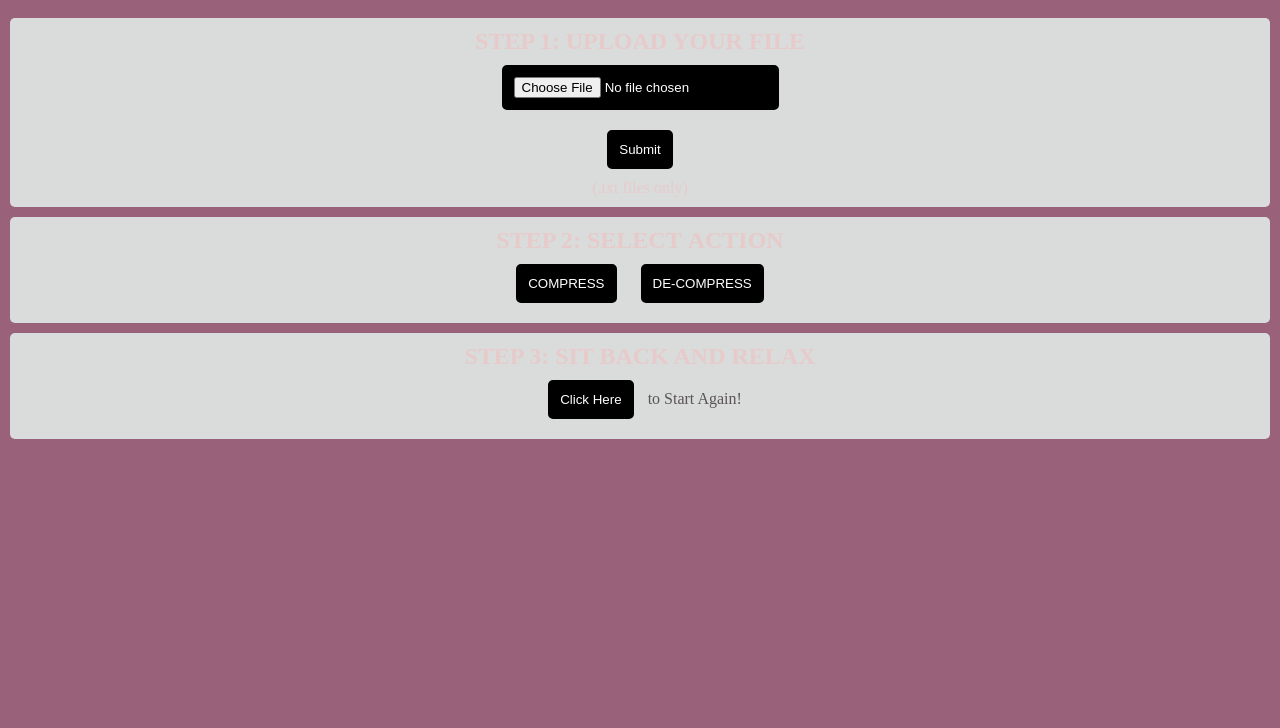
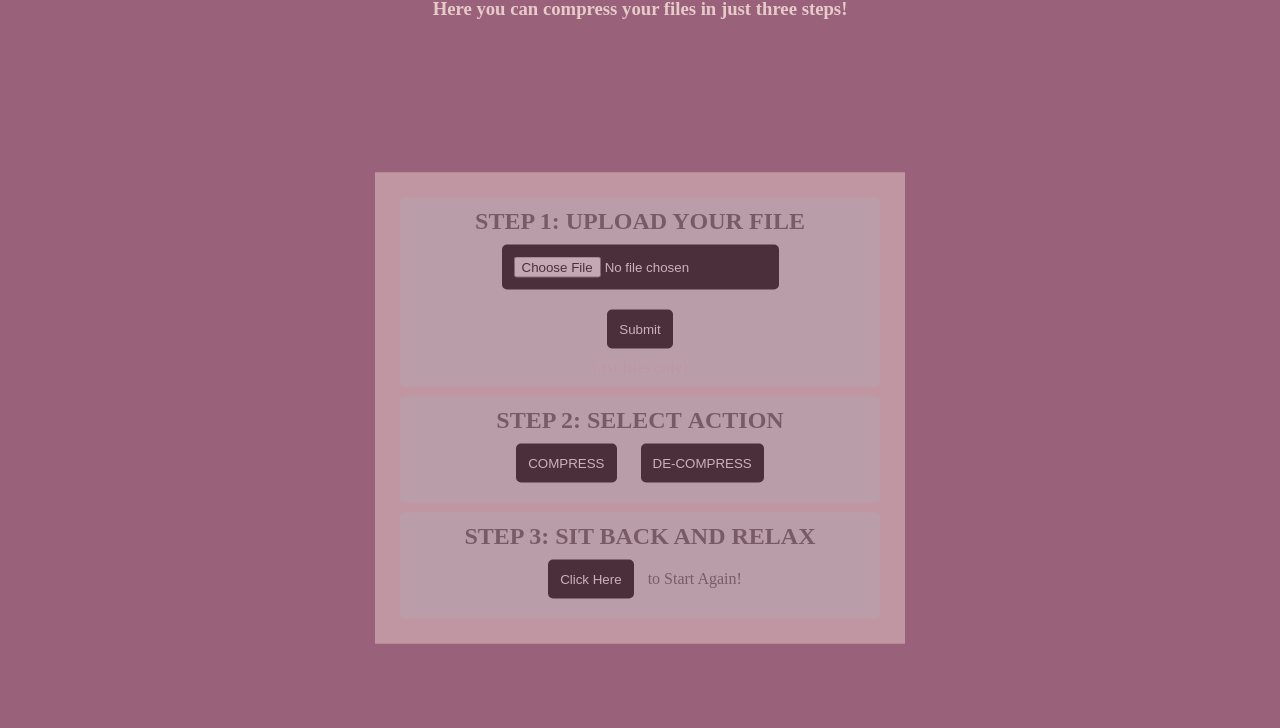
Before and after one commit to riyadutta3/fileCompressor, a plain HTML site: page index.html in a window 1280 px wide. Shown: the part 72-800 px from the top of the page. Drawn offline with Linux system fonts and the light colour scheme.

Commit message:
Update index.html

```diff
--- a/index.html
+++ b/index.html
@@ -9,14 +9,15 @@
     <link rel="stylesheet" href="style.css">
 </head>
 <body>
-    <h1 id="heading">File Compressor</h1>
-    <div class="bigdiv">
+    <div class="div1" ><h1 id="heading">File Compressor</h1></div>
+    <h3 class="h2">Here you can compress your files in just three steps!</h3>
+    <div class="center">
 
         <!-- Uploading file -->
         <div class="box">
-            <h2>STEP 1: UPLOAD YOUR FILE</h2>
+            <h2 class="h">STEP 1: UPLOAD YOUR FILE</h2>
             <div id="step1">
-                <form class="form" id="fileForm">
+                <form action="action.html"class="form" id="fileForm">
                     <input type="file" id="uploadFile" class="input button item">
                     <input type="submit" value="Submit" class="input button item" id="submitBtn">
                 </form>
@@ -24,9 +25,8 @@
             </div>
         </div>
 
-        <!-- Selecting Action -->
         <div class="box">
-            <h2>STEP 2: SELECT&nbspACTION</h2>
+            <h2 class="h">STEP 2: SELECT&nbspACTION</h2>
             <div id="step2">
                 <button type="button" id="encode" class="button item">COMPRESS</button>
                 <button type="button" id="decode" class="button item">DE-COMPRESS</button>
@@ -35,7 +35,7 @@
 
         <!-- Wait a moment -->
         <div class="box">
-            <h2>STEP 3: SIT BACK AND RELAX</h2>
+            <h2 class="h">STEP 3: SIT BACK AND RELAX</h2>
             <div id="step3">
             </div>
             <button type="button" onclick="location.reload()" class="button item">Click Here</button> to Start Again!
@@ -44,6 +44,6 @@
 
 
     </div>
-    <script src="main.js"></script>
+    <script src="index.js"></script>
 </body>
 </html>
```
